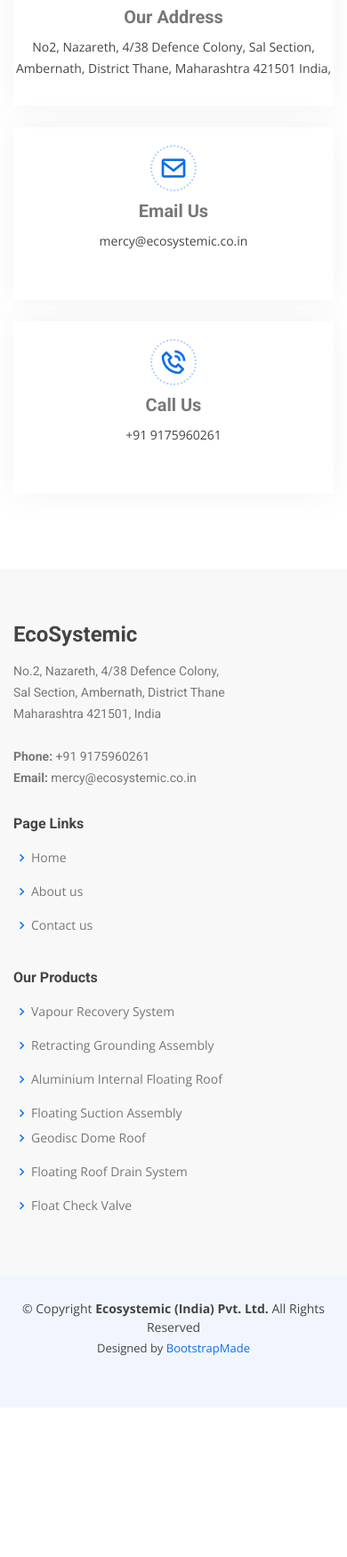
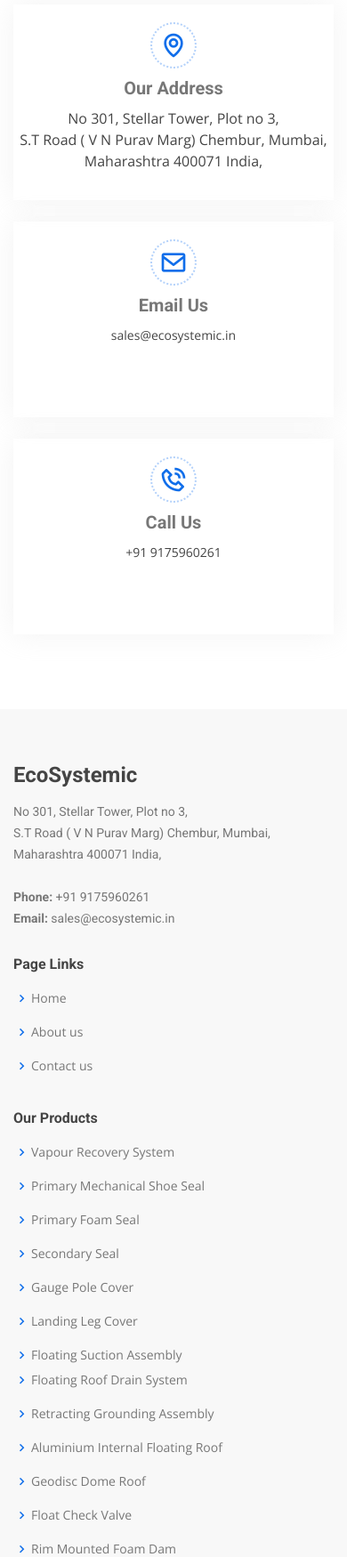
Before and after one commit to EcoTankSystem/ecotanksystem.github.io, a plain HTML site: page contact.html in a window 390 px wide. Shown: the part 250-2000 px from the top of the page at 89% size. Before the commit the page ends 1832 px from the top, so only its background shows below. Drawn offline with nearby package versions, Linux system fonts and the light colour scheme.

Commit message:
address and phone number updated, about & contact page footer nav added for remaning products

```diff
--- a/assets/css/style.css
+++ b/assets/css/style.css
@@ -1511,6 +1511,11 @@
   text-align: center;
   box-shadow: 0 0 30px rgba(214, 215, 216, 0.3);
   padding: 20px 0 30px 0;
+  height: 220px;
+}
+
+.contact .container{
+  margin-top: 80px;
 }
 
 .contact .info-box i {
--- a/contact.html
+++ b/contact.html
@@ -92,7 +92,9 @@
             <div class="info-box mb-4">
               <i class="bx bx-map"></i>
               <h3>Our Address</h3>
-              <p>No2, Nazareth, 4/38 Defence Colony, Sal Section,<br> Ambernath, District Thane, Maharashtra 421501 India,</p>
+              No 301, Stellar Tower, Plot no 3, <br>
+              S.T Road ( V N Purav Marg) Chembur, Mumbai,<br>
+              Maharashtra 400071 India,<br><br>
             </div>
           </div>
 
@@ -100,7 +102,7 @@
             <div class="info-box  mb-4">
               <i class="bx bx-envelope"></i>
               <h3>Email Us</h3>
-              <p>mercy@ecosystemic.co.in <br>&#8203;</p>
+              <p>sales@ecosystemic.in <br>&#8203;</p>
             </div>
           </div>
 
@@ -137,11 +139,11 @@
           <div class="col-lg-3 col-md-6 footer-contact">
             <h3>EcoSystemic</h3>
             <p>
-              No.2, Nazareth, 4/38 Defence Colony,<br>
-              Sal Section, Ambernath, District Thane<br>
-              Maharashtra 421501, India  <br><br>
+              No 301, Stellar Tower, Plot no 3, <br>
+              S.T Road ( V N Purav Marg) Chembur, Mumbai,<br>
+              Maharashtra 400071 India,<br><br>
               <strong>Phone:</strong> +91 9175960261<br>
-              <strong>Email:</strong> mercy@ecosystemic.co.in<br>
+              <strong>Email:</strong> sales@ecosystemic.in<br>
             </p>
           </div>
 
@@ -160,16 +162,22 @@
               <div class="col-lg-6 col-sm-12">
                 <ul>
                   <li><i class="bx bx-chevron-right"></i> <a href="/products/VapourRecoveryUnit.html">Vapour Recovery System</a></li>
-                  <li><i class="bx bx-chevron-right"></i> <a href="/products/RBCAssembly.html">Retracting Grounding Assembly</a></li>
-                  <li><i class="bx bx-chevron-right"></i> <a href="/products/AIFRoof.html">Aluminium Internal Floating Roof</a></li>
+                  <li><i class="bx bx-chevron-right"></i> <a href="/products/PrimaryMechanicalShoeSeals.html">Primary Mechanical Shoe Seal</a></li>
+                  <li><i class="bx bx-chevron-right"></i> <a href="/products/PrimaryFoamSeal.html">Primary Foam Seal</a></li>
+                  <li><i class="bx bx-chevron-right"></i> <a href="/products/SecondarySeal.html">Secondary Seal</a></li>
+                  <li><i class="bx bx-chevron-right"></i> <a href="/products/GaugePoleCover.html">Gauge Pole Cover</a></li>
+                  <li><i class="bx bx-chevron-right"></i> <a href="/products/LandingLegCover.html">Landing Leg Cover</a></li>
                   <li><i class="bx bx-chevron-right"></i> <a href="/products/FloatingSuctionAssembly.html">Floating Suction Assembly</a></li>
                 </ul>
               </div>
               <div class="col-lg-6 col-sm-12">
                 <ul>
+                  <li><i class="bx bx-chevron-right"></i> <a href="/products/FloatingRoofDrainSystem.html">Floating Roof Drain System</a></li>
+                  <li><i class="bx bx-chevron-right"></i> <a href="/products/RBCAssembly.html">Retracting Grounding Assembly</a></li>
+                  <li><i class="bx bx-chevron-right"></i> <a href="/products/AIFRoof.html">Aluminium Internal Floating Roof</a></li>
                   <li><i class="bx bx-chevron-right"></i> <a href="/products/GeodiscDomeRoof.html">Geodisc Dome Roof</a></li>
-                  <li><i class="bx bx-chevron-right"></i> <a href="/products/FloatingRoofDrainSystem.html">Floating Roof Drain System</a></li>
                   <li><i class="bx bx-chevron-right"></i> <a href="/products/FloatCheckValve.html">Float Check Valve</a></li>
+                  <li><i class="bx bx-chevron-right"></i> <a href="/products/RimMountedFoamDams.html">Rim Mounted Foam Dam</a></li>
                 </ul>
               </div>
             </div>
```
Also changed, not shown: about.html (+13 -7 lines), index.html (+4 -4 lines), products/AIFRoof.html (+4 -4 lines), products/FloatCheckValve.html (+4 -4 lines), products/FloatingRoofDrainSystem.html (+4 -4 lines), products/FloatingSuctionAssembly.html (+4 -4 lines), products/GaugePoleCover.html (+4 -4 lines), products/GeodiscDomeRoof.html (+4 -4 lines), products/LandingLegCover.html (+4 -4 lines), products/PrimaryFoamSeal.html (+4 -4 lines), products/PrimaryMechanicalShoeSeals.html (+4 -4 lines), products/RBCAssembly.html (+4 -4 lines), products/RimMountedFoamDams.html (+4 -4 lines), products/SecondarySeal.html (+4 -4 lines), 1 more files.
